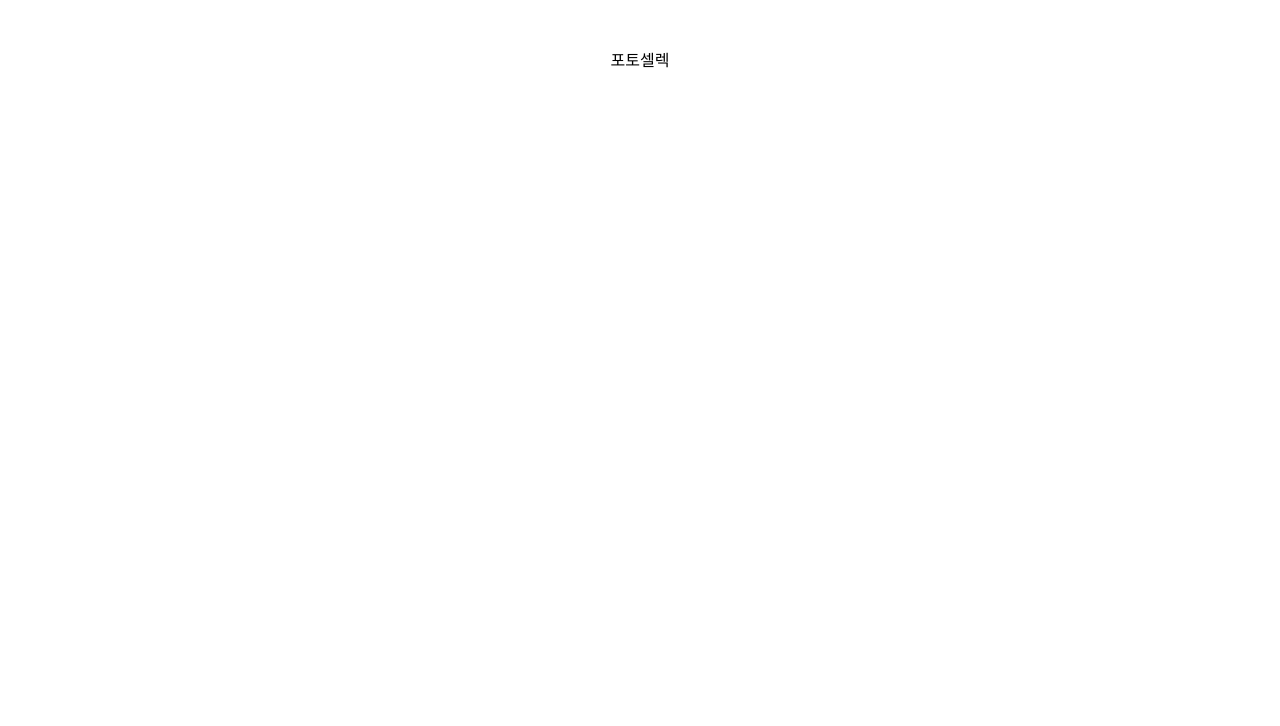
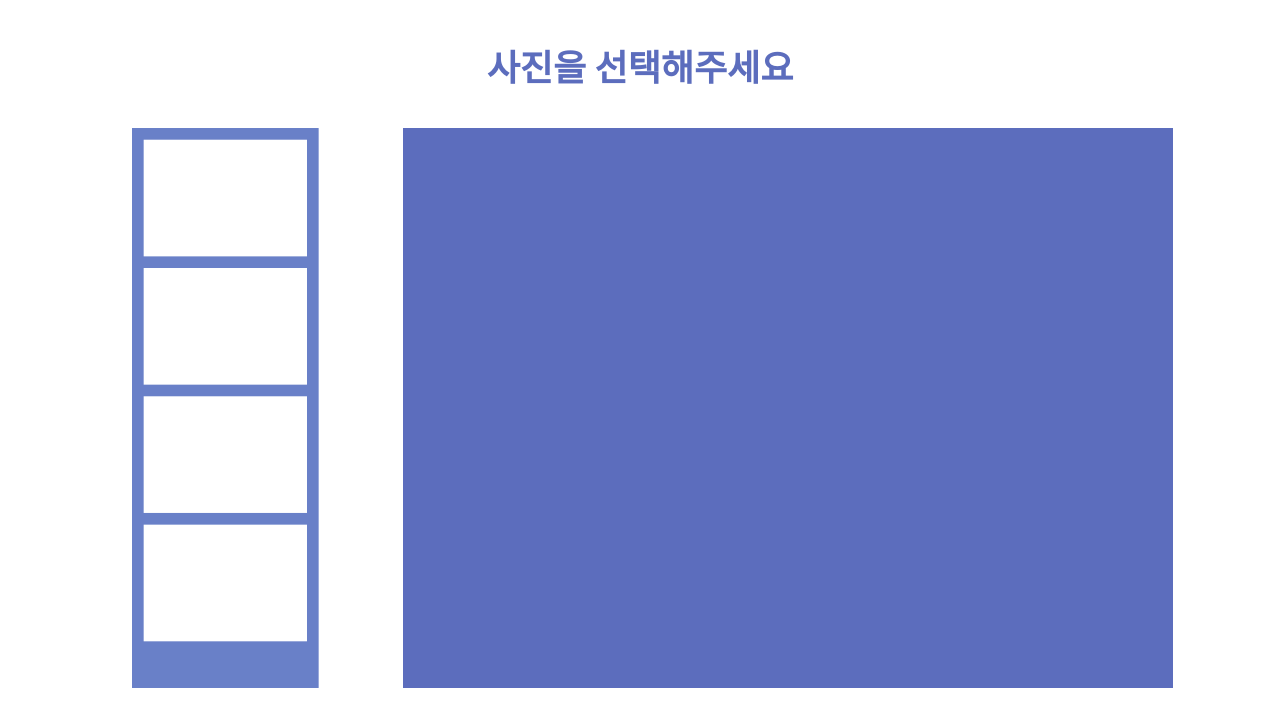
Before and after one commit to sw4Booth/FE, a React (Vite) app: page /photo-select in a window 1280 px wide. Shown: the top 726 px of the page. Built offline with nearby package versions, Linux system fonts and the light colour scheme; a web font is replaced by a local one.

Commit message:
feat:사진찍는페이지에서 사진 셀렉 페이지로 이동 구현

```diff
--- a/src/pages/PhotoSelect.tsx
+++ b/src/pages/PhotoSelect.tsx
@@ -1,3 +1,36 @@
+import Heading from "../components/Heading";
+import PhotoFrame from "../components/PhotoFrame";
+import { usePhotoBooth } from "../hooks/usePhotoBooth";
+
 export default function PhotoSelect() {
-    return <div>포토셀렉</div>;
+    const { capturedPhotos } = usePhotoBooth();
+    console.log(capturedPhotos);
+    return (
+        <div className="flex flex-col items-center w-full gap-10">
+            <Heading>사진을 선택해주세요</Heading>
+            <div className="flex flex-row w-full">
+                <div className="w-[30%]">
+                    <PhotoFrame
+                        frameType="landscape"
+                        className="h-[70vh] mx-auto"
+                    />
+                </div>
+
+                <div className="w-[65%] p-10 bg-primary-600">
+                    {capturedPhotos.length > 0 && (
+                        <div className="grid grid-cols-4">
+                            {capturedPhotos.map((file, i) => (
+                                <img
+                                    key={i}
+                                    src={URL.createObjectURL(file)}
+                                    alt={`photo-${i}`}
+                                    className="aspect-[7/5] object-cover rounded-md border"
+                                />
+                            ))}
+                        </div>
+                    )}
+                </div>
+            </div>
+        </div>
+    );
 }
--- a/src/pages/PhotoShoot.tsx
+++ b/src/pages/PhotoShoot.tsx
@@ -1,6 +1,7 @@
 import Heading from "../components/Heading";
 import { useEffect, useRef, useState } from "react";
 import { usePhotoBooth } from "../hooks/usePhotoBooth";
+import { useNavigate } from "react-router";
 
 const TOTAL_SHOTS = 8;
 const SHOOT_INTERVAL = 7000;
@@ -9,8 +10,8 @@ export default function PhotoShoot() {
     const videoRef = useRef<HTMLVideoElement | null>(null);
     const [currentCount, setCurrentCount] = useState(0);
     const { capturedPhotos, setCapturedPhotos } = usePhotoBooth();
-
     const [remainingTime, setRemainingTime] = useState(SHOOT_INTERVAL);
+    const navigate = useNavigate();
 
     useEffect(() => {
         async function setupCamera() {
@@ -39,6 +40,8 @@ export default function PhotoShoot() {
                         const newCount = prev + 1;
                         if (newCount >= TOTAL_SHOTS) {
                             clearInterval(timer);
+                            stopCamera();
+                            setTimeout(() => navigate("/photo-select"), 500);
                         }
                         return newCount;
                     });
@@ -49,19 +52,20 @@ export default function PhotoShoot() {
             }, 1000);
         }
 
-        // setupCamera();
-        // startShooting();
-
-        return () => {
-            //다음페이지로 넘어가면 종료
+        function stopCamera() {
             if (videoRef.current && videoRef.current.srcObject) {
                 const tracks = (
                     videoRef.current.srcObject as MediaStream
                 ).getTracks();
                 tracks.forEach((track) => track.stop());
             }
-        };
-    }, []);
+        }
+
+        setupCamera();
+        startShooting();
+
+        return () => stopCamera();
+    }, [navigate]);
 
     const takePhoto = () => {
         const video = videoRef.current;
@@ -108,19 +112,6 @@ export default function PhotoShoot() {
                     className="w-full h-full object-cover -scale-x-100"
                 />
             </div>
-
-            {capturedPhotos.length > 0 && (
-                <div className="grid grid-cols-4 gap-2 mt-6">
-                    {capturedPhotos.map((file, i) => (
-                        <img
-                            key={i}
-                            src={URL.createObjectURL(file)}
-                            alt={`photo-${i}`}
-                            className="aspect-[7/5] object-cover rounded-md border"
-                        />
-                    ))}
-                </div>
-            )}
         </div>
     );
 }
```
